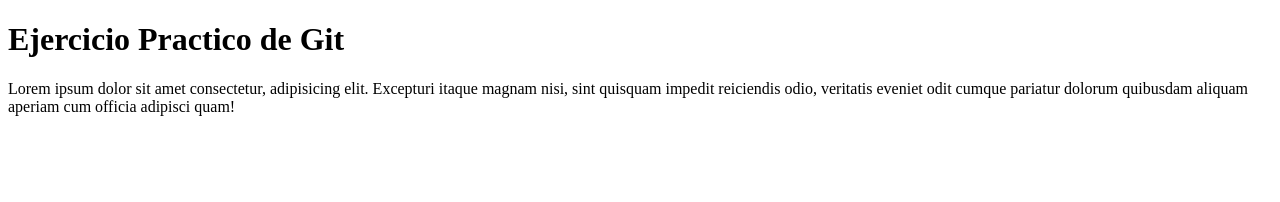
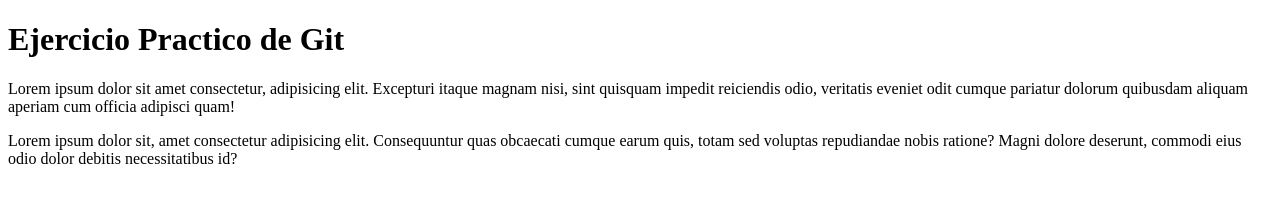
Before and after one commit to Javibc17/ejercicioGit, a plain HTML site: page index.html in a window 1280 px wide. Drawn offline with Linux system fonts and the light colour scheme.

Commit message:
Añadir nuevo parrafo

```diff
--- a/index.html
+++ b/index.html
@@ -9,5 +9,6 @@
     <h1>Ejercicio Practico de Git</h1>
 
     <p>Lorem ipsum dolor sit amet consectetur, adipisicing elit. Excepturi itaque magnam nisi, sint quisquam impedit reiciendis odio, veritatis eveniet odit cumque pariatur dolorum quibusdam aliquam aperiam cum officia adipisci quam!</p>
+    <p>Lorem ipsum dolor sit, amet consectetur adipisicing elit. Consequuntur quas obcaecati cumque earum quis, totam sed voluptas repudiandae nobis ratione? Magni dolore deserunt, commodi eius odio dolor debitis necessitatibus id?</p>
 </body>
 </html>
```
